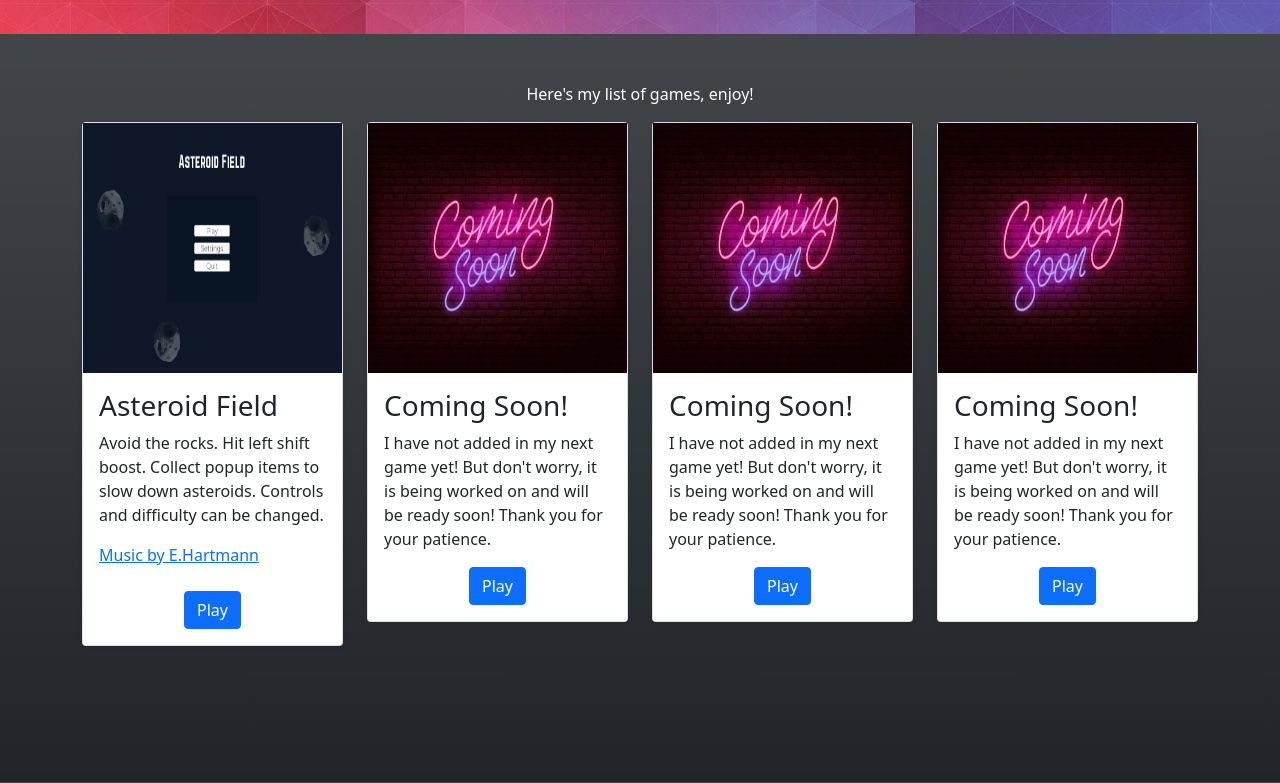
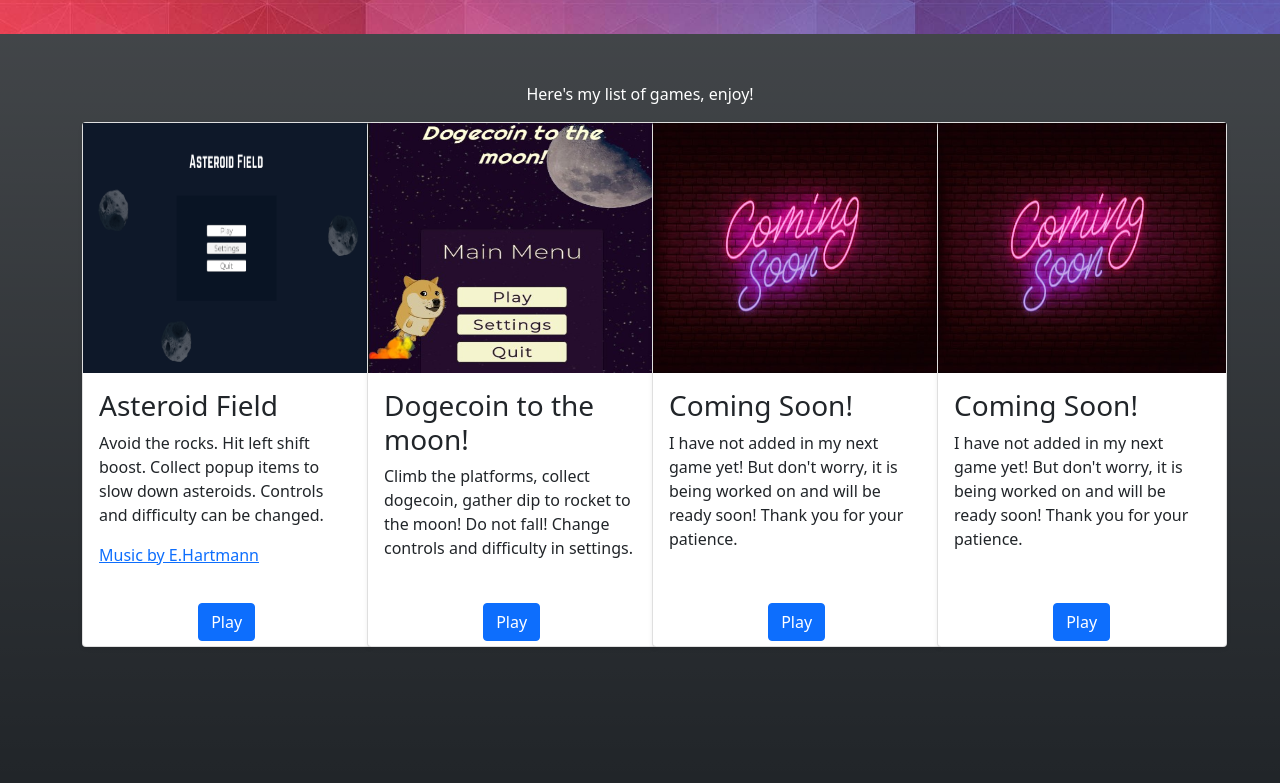
Before and after one commit to jpena208/games-showcase, a plain HTML site: page index.html in a window 1280 px wide. Shown: the part 424-1207 px from the top of the page. Drawn offline with nearby package versions, Linux system fonts and the light colour scheme.

Commit message:
Added dogecoin and fixed up cards a bit

```diff
--- a/index.html
+++ b/index.html
@@ -49,8 +49,19 @@
                 <h3 class="card-title"> Asteroid Field </h3>
                 <p class="text-wrap">Avoid the rocks. Hit left shift boost. Collect popup items to slow down asteroids. Controls and difficulty can be changed.</p>
                 <a href="https://youtu.be/Jh3fX6-Ytf4">Music by E.Hartmann</a> </br> </br>
-                <div class="d-flex justify-content-center"> <button id="Play1" type="button" class="btn btn-primary">Play</button></div>
               </div>
+              <div class="play d-flex justify-content-center"> <button id="Play1" type="button" class="btn btn-primary">Play</button></div>
+            </div>
+          </div>
+
+          <div class="col-sm-3">
+            <div class="card shadow-sm">
+              <img src="Assets/Images/dogecoin.jpg" height="250">
+              <div class="card-body">
+                <h3 class="card-title"> Dogecoin to the moon! </h3>
+                <p class="text-wrap">Climb the platforms, collect dogecoin, gather dip to rocket to the moon! Do not fall! Change controls and difficulty in settings.</p>
+              </div>
+              <div class="play d-flex justify-content-center"> <button id="Play2" type="button" class="btn btn-primary">Play</button></div>
             </div>
           </div>
 
@@ -60,8 +71,8 @@
               <div class="card-body">
                 <h3 class="card-title"> Coming Soon! </h3>
                 <p class="text-wrap">I have not added in my next game yet! But don't worry, it is being worked on and will be ready soon! Thank you for your patience.</p>
-                <div class="d-flex justify-content-center"> <button id="Play2" type="button" class="btn btn-primary">Play</button></div>
               </div>
+              <div class="play d-flex justify-content-center"> <button id="Play2" type="button" class="btn btn-primary">Play</button></div>
             </div>
           </div>
 
@@ -71,19 +82,8 @@
               <div class="card-body">
                 <h3 class="card-title"> Coming Soon! </h3>
                 <p class="text-wrap">I have not added in my next game yet! But don't worry, it is being worked on and will be ready soon! Thank you for your patience.</p>
-                <div class="d-flex justify-content-center"> <button id="Play2" type="button" class="btn btn-primary">Play</button></div>
               </div>
-            </div>
-          </div>
-
-          <div class="col-sm-3">
-            <div class="card shadow-sm">
-              <img src="Assets/Images/coming-soon.jpg" height="250">
-              <div class="card-body">
-                <h3 class="card-title"> Coming Soon! </h3>
-                <p class="text-wrap">I have not added in my next game yet! But don't worry, it is being worked on and will be ready soon! Thank you for your patience.</p>
-                <div class="d-flex justify-content-center"> <button id="Play2" type="button" class="btn btn-primary">Play</button></div>
-              </div>
+              <div class="play d-flex justify-content-center"> <button id="Play2" type="button" class="btn btn-primary">Play</button></div>
             </div>
           </div>
         </div>
@@ -99,6 +99,13 @@
       </br> </br> </br> <br>
     </div>
 
+    <!-- Dogecoin game -->
+    <div id="Dogecoin" class="hidden game container-fluid bg-dark bg-gradient pt-5 pb-3">
+      <div class="d-flex justify-content-center"> <button type="button" class="back btn btn-primary">Back</button></div> </br>
+      <div class="d-flex justify-content-center"> <iframe src="https://i.simmer.io/@JPena208/dogecoin-to-the-moon" style="width:360px;height:740px;border:0"></iframe> </div>
+      </br> </br> </br> <br>
+    </div>
+
     <script src="https://ajax.googleapis.com/ajax/libs/jquery/3.5.1/jquery.min.js"></script>
     <script src="https://cdn.jsdelivr.net/npm/popper.js@1.16.1/dist/umd/popper.min.js" integrity="sha384-9/reFTGAW83EW2RDu2S0VKaIzap3H66lZH81PoYlFhbGU+6BZp6G7niu735Sk7lN" crossorigin="anonymous"></script>
     <script src="https://cdn.jsdelivr.net/npm/bootstrap@5.0.0-beta1/dist/js/bootstrap.bundle.min.js" integrity="sha384-ygbV9kiqUc6oa4msXn9868pTtWMgiQaeYH7/t7LECLbyPA2x65Kgf80OJFdroafW" crossorigin="anonymous"></script>
--- a/index.js
+++ b/index.js
@@ -51,6 +51,14 @@
     });
 });
 
+// Asteroid Field button
+$(function () {
+    $("#Play2").click(function () {
+        $(".games-list").addClass("hidden");
+        $("#Dogecoin").removeClass("hidden");
+    });
+});
+
 // Back button
 $(function () {
     $(".back").click(function () {
--- a/style.css
+++ b/style.css
@@ -1,5 +1,5 @@
 html, body{
-  background-color: darkslategray;
+  background-color: rgb(39, 39, 41);
 }
 
 #CS{
@@ -24,3 +24,19 @@
 .hidden{
   display: none;
 }
+
+.card{
+  min-height: 525px;
+  height: 525px;
+  max-height: 525px;
+
+  min-width: 270px;
+  width: 290px;
+  max-width: 290px;
+}
+
+.play{
+  position: absolute;
+  bottom: 1%;
+  left: 40%;
+}
```
Also changed, not shown: Assets/Images/dogecoin.jpg (added).
